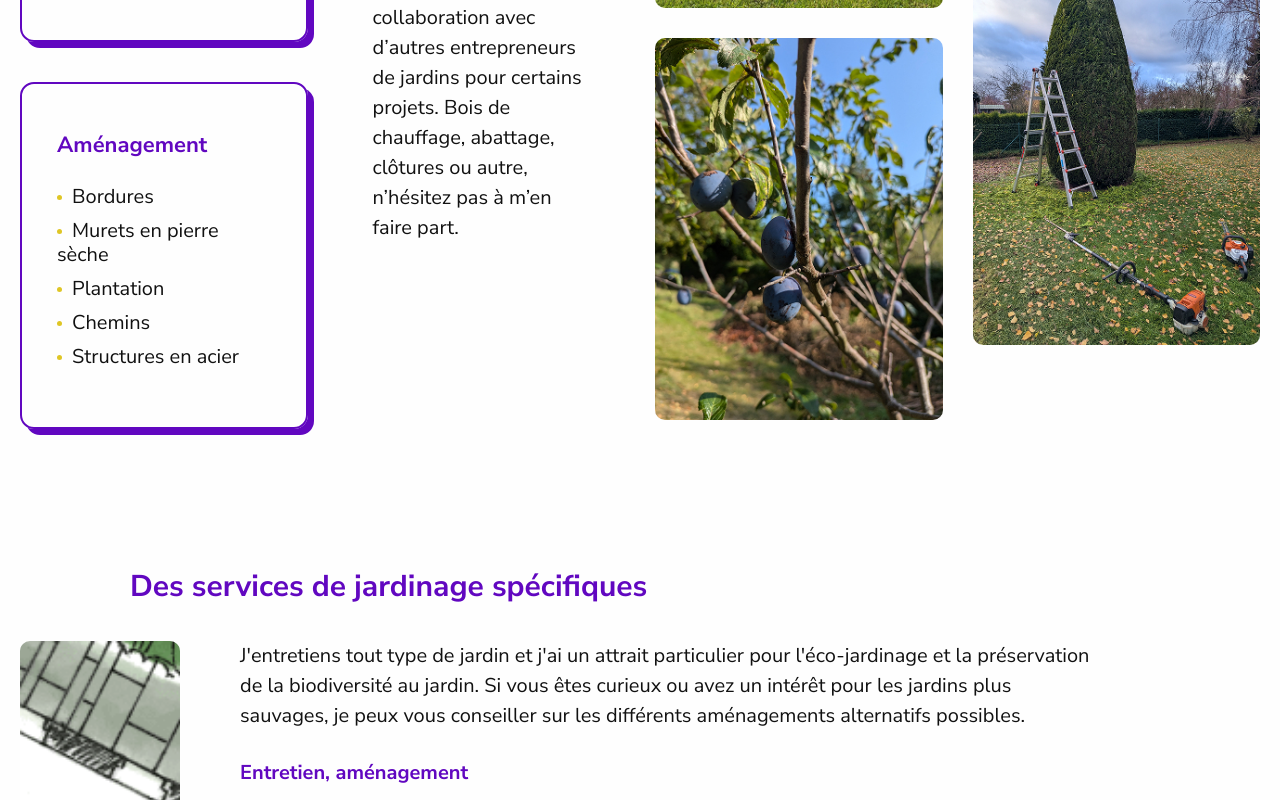
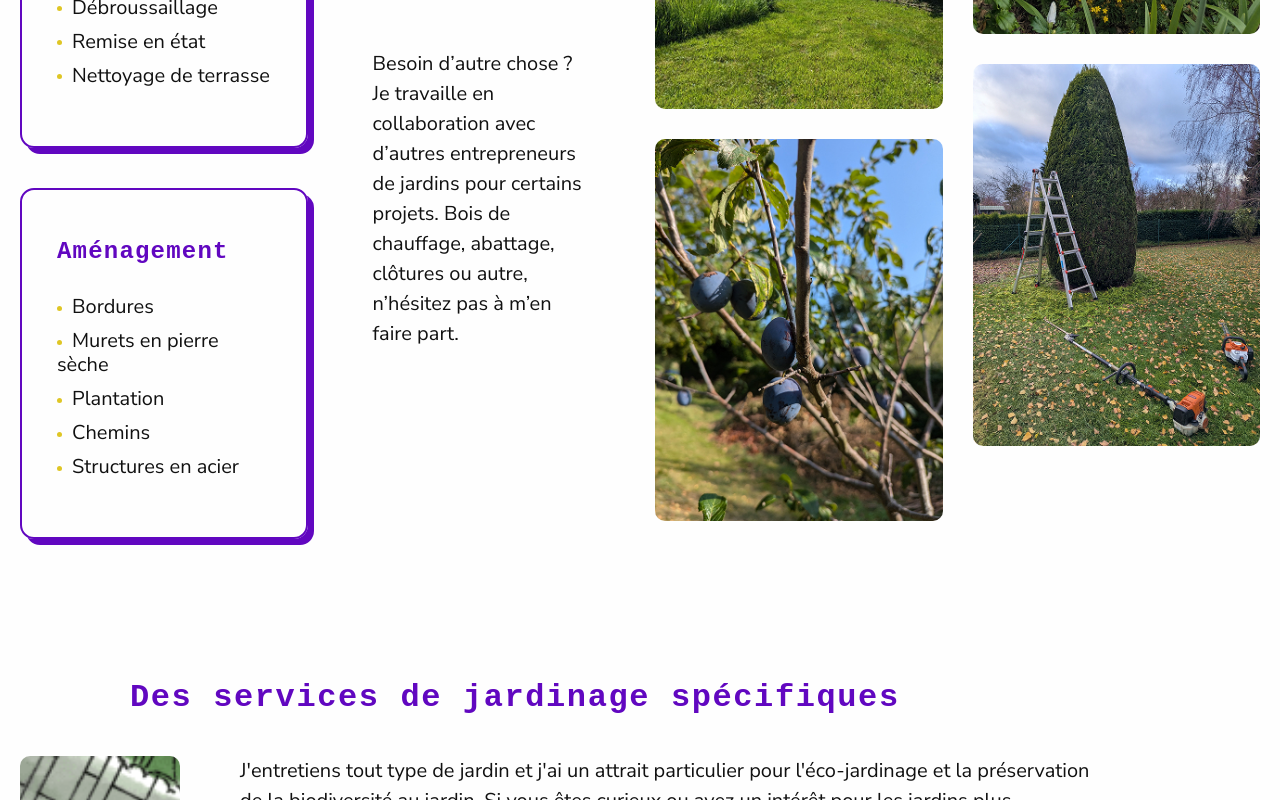
Before and after one commit to raphaellarrinaga/raphaellarrinaga, a website: page src/index.html in a window 1280 px wide. Shown: the part 1640-2440 px from the top of the page. Drawn offline with nearby package versions, Linux system fonts and the light colour scheme; files that its build step writes are made by us from their sources; a web font is replaced by a local one.

Commit message:
Update title fonts

```diff
--- a/src/assets/sass/style.scss
+++ b/src/assets/sass/style.scss
@@ -10,6 +10,14 @@
 *:after,
 *:before {
   box-sizing: border-box;
+}
+
+@font-face{
+  font-family: AlphaLyrae;
+  src: url('/assets/fonts/AlphaLyrae/AlphaLyrae-Medium.woff2') format('woff2');
+  font-weight: 400;
+  font-style: semibold;
+  font-display: swap
 }
 
 :root {
@@ -27,6 +35,8 @@
   --color-button-text-hover: color-mix(in oklab, var(--color-secondary), black 50%);
   --color-bg-secondary: #F7F0FF;
   --font-size-button: .8rem;
+  --font-base: "Nunito Sans", sans-serif;
+  --font-titles: "AlphaLyrae", monospace;
 }
 
 // HTML Elements
@@ -35,9 +45,11 @@ body {
   background: var(--color-page);
   box-sizing: border-box;
   color: var(--color-text);
-  font-family:'Nunito Sans', sans-serif;
+  font-family: var(--font-base);
   font-optical-sizing: auto;
   margin: 0;
+  -webkit-font-smoothing: antialiased;
+  -moz-osx-font-smoothing: grayscale;
 }
 
 a {
@@ -64,7 +76,8 @@ img {
 
 h1, h2, h3, h4, h5, h6 {
   color: var(--color-primary);
-  font-weight: 700;
+  font-family: var(--font-titles);
+  letter-spacing: .05em;
   line-height: 1.2;
   margin-bottom: 1.2em;
   margin-top: 0;
@@ -92,7 +105,7 @@ p {
   font-size: 1.3rem;
 
   @include a.bp(a.$bp-medium) {
-    font-size: 1.5rem;
+    font-size: 1.6rem;
     padding-left: 5.5rem;
     max-width: 45rem;
   }
@@ -277,7 +290,7 @@ p {
   }
 
   h2 {
-    font-size: 1.1rem;
+    font-size: 1.2rem;
   }
 
   ul {
@@ -355,7 +368,7 @@ p {
   }
 
   h2 {
-    font-size: 1rem;
+    font-size: 1.1rem;
   }
 }
 
```
Also changed, not shown: gulpfile.js (+13 -1 lines), src/assets/fonts/UncutSans/UncutSans-Semibold.woff2 (added).
